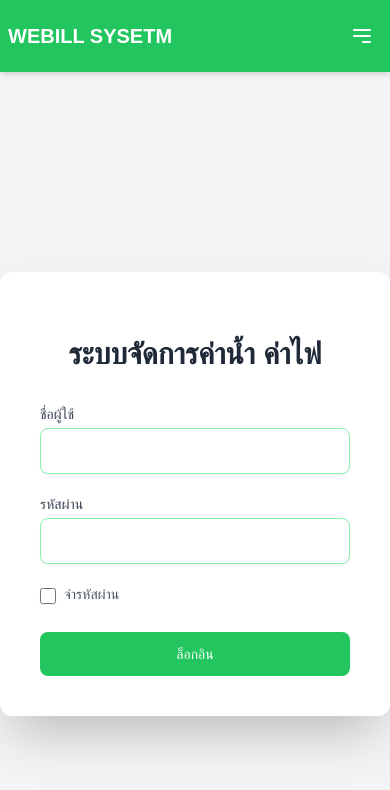
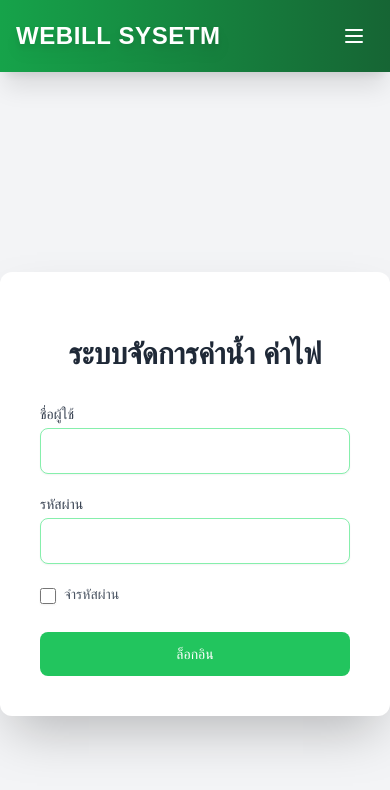
Before and after one commit to tonandton/Rental_System, a React (Vite) app in the folder frontend/: page /login in a window 390 px wide. Shown: the top 790 px of the page. Built offline with nearby package versions, Linux system fonts and the light colour scheme.

Commit message:
update nav

```diff
--- a/frontend/src/components/AddRentalHistory.jsx
+++ b/frontend/src/components/AddRentalHistory.jsx
@@ -13,7 +13,7 @@
   const [currentPage, setCurrentPage] = useState(1);
   const itemsPerPage = 10;
   const [isFormOpen, setIsFormOpen] = useState(true);
-  const [isFilterOpen, setIsFilterOpen] = useState(true);
+  const [isFilterOpen, setIsFilterOpen] = useState(false);
   const [isTableOpen, setIsTableOpen] = useState(true);
   const [popupImage, setPopupImage] = useState(null);
   const API_BASE_URL = import.meta.env.VITE_API_BASE_URL;
--- a/frontend/src/components/Nav.jsx
+++ b/frontend/src/components/Nav.jsx
@@ -1,9 +1,11 @@
 import { useEffect, useRef, useState } from "react";
 import { NavLink, useNavigate } from "react-router-dom";
+import { MenuIcon, XIcon } from "lucide-react";
 
 function Navbar({ token, role, user, setToken, setRole, setUser }) {
-  const [isOpen, setIsOpen] = useState(false);
+  const [isProfileOpen, setIsProfileOpen] = useState(false);
   const [isMenuOpen, setIsMenuOpen] = useState(false);
+  const profileRef = useRef(null);
   const navigate = useNavigate();
 
   const handleLogout = () => {
@@ -46,12 +48,31 @@
     },
   ];
 
+  const getInitials = (firstName, lastName) => {
+    return `${firstName?.[0] || ""}${lastName?.[0] || ""}`.toUpperCase();
+  };
+
+  useEffect(() => {
+    const handleClickOutside = (event) => {
+      if (profileRef.current && !profileRef.current.contains(event.target)) {
+        setIsProfileOpen(false);
+      }
+    };
+    document.addEventListener("mousedown", handleClickOutside);
+    return () => {
+      document.removeEventListener("mousedown", handleClickOutside);
+    };
+  }, []);
+
   return (
-    <nav className="bg-green-500 text-white shadow-md sticky top-0 z-50">
-      <div className="max-w-7xl mx-auto px-2 sm:px-4 py-4">
-        <div className="flex justify-between items-center">
-          <div className="text-xl font-bold">WEBILL SYSETM</div>
-          <div className="hidden md:flex space-x-4">
+    <nav className="bg-gradient-to-r from-green-600 to-green-800 text-white shadow-xl backdrop-blur-md sticky top-0 z-50">
+      <div className="max-w-7xl mx-auto px-4 sm:px-6 lg:px-8 py-4 flex justify-between items-center">
+        <div className="text-2xl font-extrabold tracking-wide uppercase text-white drop-shadow-lg">
+          WEBILL SYSETM
+        </div>
+
+        {/* Desktop Nav */}
+        <div className="hidden md:flex items-center space-x-4">
           {navItems
             .filter((item) => item.roles.includes(role))
             .map((item) => (
@@ -59,8 +80,10 @@
                 key={item.path}
                 to={item.path}
                 className={({ isActive }) =>
-                    `px-3 py-2 rounded-md text-sm font-semibold ${
-                      isActive ? "bg-green-600" : "hover:bg-green-500"
+                  `px-4 py-2 rounded-lg text-sm font-semibold transition duration-300 ${
+                    isActive
+                      ? "bg-white text-green-800 shadow-md"
+                      : "hover:bg-green-500 hover:shadow-lg"
                   }`
                 }
               >
@@ -68,43 +91,48 @@
               </NavLink>
             ))}
           {token && (
+            <div className="relative" ref={profileRef}>
+              <button
+                onClick={() => setIsProfileOpen(!isProfileOpen)}
+                className="flex items-center justify-center w-10 h-10 rounded-full bg-white text-green-800 font-bold hover:scale-105 transition duration-300 shadow ring-2 ring-white"
+              >
+                <span className="text-sm font-medium">
+                  {getInitials(user?.first_name, user?.last_name)}
+                </span>
+              </button>
+              {isProfileOpen && (
+                <div className="absolute right-0 mt-3 w-56 bg-white text-gray-800 rounded-xl shadow-xl py-2 z-50 animate-fade-in border border-gray-100">
+                  <div className="px-4 py-2 border-b font-semibold flex items-center gap-2">
+                    <span className="text-green-500">👤</span>
+                    {user?.first_name} {user?.last_name}
+                  </div>
                   <button
                     onClick={handleLogout}
-                className="px-3 py-2 rounded-md text-sm font-medium bg-rose-400 hover:bg-rose-500 text-gray-600 hover:text-white"
+                    className="w-full text-left px-4 py-2 text-sm hover:bg-gray-100 hover:text-red-600 transition flex items-center gap-2"
                   >
-                ออกจากระบบ
+                    🚪 ออกจากระบบ
                   </button>
+                </div>
               )}
             </div>
-          <div className="md:hidden">
+          )}
+        </div>
+
+        {/* Mobile Menu Button */}
+        <div className="flex md:hidden">
           <button
             onClick={() => setIsMenuOpen(!isMenuOpen)}
-              className="p-2 rounded-md hover:bg-green-500"
+            className="text-white p-2 rounded-full hover:bg-green-700 transition"
           >
-              <svg
-                className="h-6 w-6"
-                fill="none"
-                stroke="currentColor"
-                viewBox="0 0 24 24"
-              >
-                <path
-                  strokeLinecap="round"
-                  strokeLinejoin="round"
-                  strokeWidth="2"
-                  d={
-                    isMenuOpen
-                      ? "M6 18L18 6M6 6l12 12"
-                      : "M4 6h16M4 12h16m-7 6h7"
-                  }
-                />
-              </svg>
+            {isMenuOpen ? <XIcon size={24} /> : <MenuIcon size={24} />}
           </button>
         </div>
       </div>
-      </div>
+
+      {/* Mobile Menu */}
       {isMenuOpen && (
-        <div className="md:hidde">
-          <div className="px-2 pt-2 pb-3 space-y-1 sm:px-3 animate-slide-in">
+        <div className="md:hidden bg-green-700 px-4 pb-4 rounded-b-lg animate-slide-in-down">
+          <div className="pt-2 space-y-1">
             {navItems
               .filter((item) => item.roles.includes(role))
               .map((item) => (
@@ -112,8 +140,8 @@
                   key={item.path}
                   to={item.path}
                   className={({ isActive }) =>
-                    `block px-3 py-2 rounded-md text-base font-medium ${
-                      isActive ? "bg-green-600" : "hover:bg-green-500"
+                    `block px-4 py-2 rounded-lg text-base font-medium transition duration-300 ${
+                      isActive ? "bg-green-900" : "hover:bg-green-600"
                     }`
                   }
                   onClick={() => setIsMenuOpen(false)}
@@ -122,12 +150,17 @@
                 </NavLink>
               ))}
             {token && (
+              <div className="mt-3 pt-3 border-t border-green-600">
+                <div className="text-sm text-white mb-2">
+                  👤 {user?.first_name} {user?.last_name}
+                </div>
                 <button
                   onClick={handleLogout}
-                className="px-3 py-2 rounded-md text-sm font-medium bg-rose-400 hover:bg-rose-500 text-gray-600 hover:text-white"
+                  className="w-full px-4 py-2 bg-rose-500 text-white rounded-md hover:bg-rose-600 transition"
                 >
-                ออกจากระบบ
+                  🚪 ออกจากระบบ
                 </button>
+              </div>
             )}
           </div>
         </div>
--- a/frontend/tailwind.config.js
+++ b/frontend/tailwind.config.js
@@ -2,7 +2,22 @@
 export default {
   content: ["./index.html", "./src/**/*.{js,ts,jsx,tsx}"],
   theme: {
-    extend: {},
+    extend: {
+      animation: {
+        "fade-in": "fadeIn 0.3s ease-out",
+        "slide-in-down": "slideInDown 0.3s ease-out",
+      },
+      keyframes: {
+        fadeIn: {
+          "0%": { opacity: 0 },
+          "100%": { opacity: 1 },
+        },
+        slideInDown: {
+          "0%": { transform: "translateY(-10px)", opacity: 0 },
+          "100%": { transform: "translateY(0)", opacity: 1 },
+        },
+      },
+    },
   },
   plugins: [],
 };
```
Lines whose indentation alone changed are shown as unchanged.
